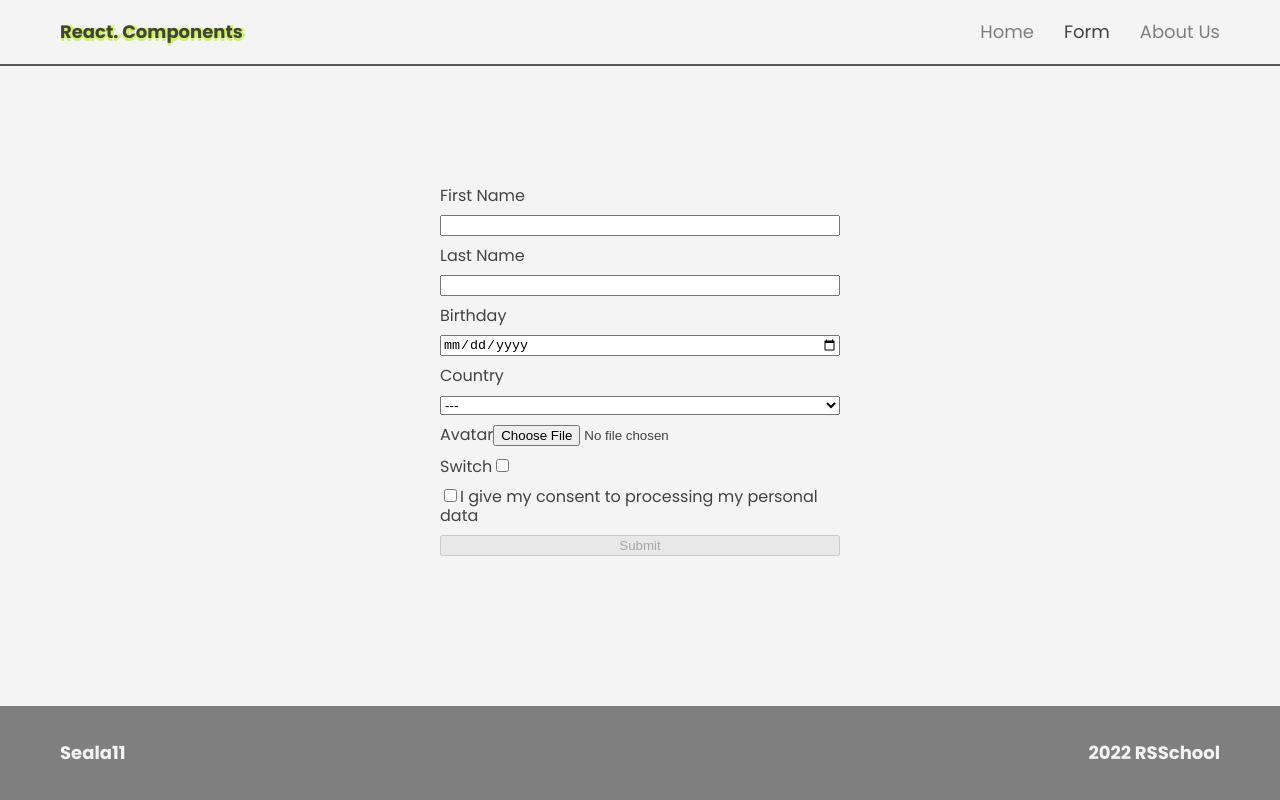
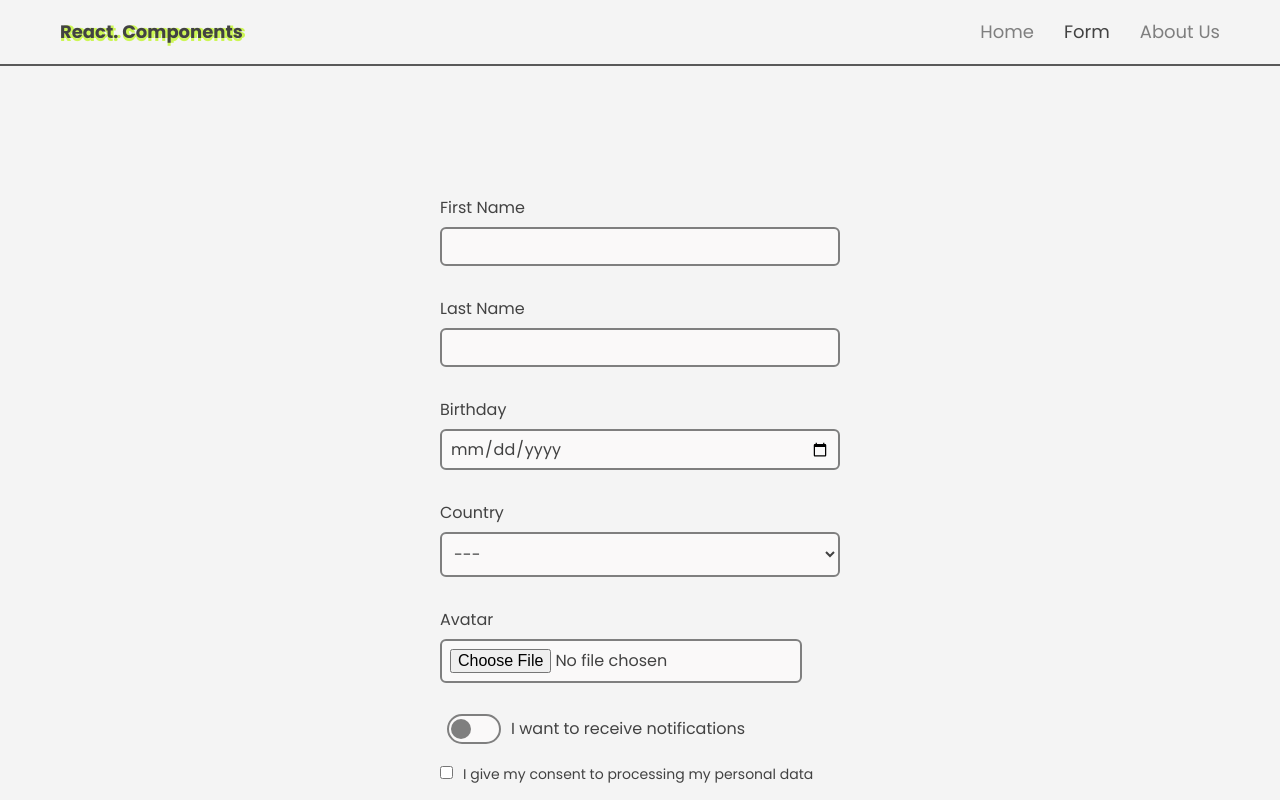
Before and after one commit to Seala11/react-flickr-gallery, a React (Create React App) app: page /form in a window 1280 px wide. Shown: the top 800 px of the page. Built offline with nearby package versions, Linux system fonts and the light colour scheme.

Commit message:
feat: add form style

```diff
--- a/src/app/styles/vars.scss
+++ b/src/app/styles/vars.scss
@@ -11,4 +11,6 @@
   --dark-s: #cccccc;
 
   --primary: #ccf654;
+
+  --error: #d66161;
 }
--- a/src/pages/form/index.module.scss
+++ b/src/pages/form/index.module.scss
@@ -1,13 +1,126 @@
+@use './app/styles/mixins.scss' as *;
+
 .form {
   display: flex;
   flex-direction: column;
   justify-content: center;
   width: 40rem;
   margin: 0 auto;
-  gap: 1rem;
   padding: 12rem 0;
 }
 
+.input {
+  @include poppins;
+  padding: 0.8rem;
+  font-size: 1.6rem;
+  border-radius: 0.6rem;
+  border: 2px solid var(--dark-l);
+  margin: 1rem 0 2.08rem;
+  background-color: var(--light);
+
+  &:focus-visible {
+    outline: none;
+    border: 2px solid var(--dark-xxl);
+  }
+}
+
+.inputError {
+  border: 2px solid var(--error);
+  margin-bottom: 0.5rem;
+}
+
+.label {
+  margin-top: 1.2rem;
+}
+
 .error {
-  color: rgb(214, 97, 97);
+  color: var(--error);
 }
+
+.agreement {
+  line-height: 1;
+  font-size: 1.4rem;
+}
+
+.checkbox {
+  margin-right: 1rem;
+}
+
+.button {
+  @include poppins($color: var(--dark-xl));
+  margin-top: 2rem;
+  padding: 1.5rem;
+  border-radius: 0.5rem;
+  background-color: var(--light);
+  border: 0.2rem solid var(--dark-xl);
+  cursor: pointer;
+  transition: all 0.3s ease-in-out;
+
+  &:hover {
+    color: var(--dark-xxl);
+    background-color: var(--primary);
+  }
+
+  &:disabled {
+    cursor: auto;
+    background-color: var(--dark-s);
+    border: 0.2rem solid var(--dark-l);
+
+    &:hover {
+      $color: var(--dark-xl);
+      background-color: var(--dark-s);
+    }
+  }
+}
+
+// switcher
+
+.switcherWrapper {
+  width: 100%;
+  display: flex;
+  justify-content: flex-start;
+  align-items: center;
+  margin-top: 1rem;
+}
+
+.switcher {
+  height: 0;
+  width: 0;
+  visibility: hidden;
+}
+
+.switcherLabel {
+  display: flex;
+  align-items: center;
+  justify-content: space-between;
+  cursor: pointer;
+  width: 5rem;
+  height: 2.6rem;
+  background: var(--light);
+  border-radius: 10rem;
+  border: 2px solid var(--dark-l);
+  position: relative;
+  transition: background-color 0.2s;
+  margin-right: 1rem;
+}
+
+.switcherLabel .switcherBtn {
+  content: '';
+  position: absolute;
+  top: 0.3rem;
+  left: 0.2rem;
+  width: 2rem;
+  height: 2rem;
+  border-radius: 50%;
+  transition: 0.2s;
+  background: var(--dark-l);
+}
+
+.switcher:checked + .switcherLabel .switcherBtn {
+  left: calc(100% - 2px);
+  transform: translateX(-100%);
+}
+
+.switcher:checked + .switcherLabel {
+  background: var(--primary);
+}
--- a/src/pages/form/index.tsx
+++ b/src/pages/form/index.tsx
@@ -91,24 +91,33 @@ class Form extends React.Component {
     for (const [key, val] of map) {
       switch (key) {
         case UserInput.FIRST_NAME: {
-          if (`${val}`.length < 2) errors[UserInput.FIRST_NAME] = 'Should contain at least 2 chars';
+          if (`${val}`.length < 2)
+            errors[UserInput.FIRST_NAME] = 'Should contain at least 2 characters';
           break;
         }
         case UserInput.LAST_NAME: {
-          if (`${val}`.length < 2) errors[UserInput.LAST_NAME] = 'Should contain at least 2 chars';
+          if (`${val}`.length < 2)
+            errors[UserInput.LAST_NAME] = 'Should contain at least 2 characters';
           break;
         }
         case UserInput.BIRTHDAY: {
-          if (!val) errors[UserInput.BIRTHDAY] = 'Pick correct birth date';
+          const today = new Date();
+          if (!val) errors[UserInput.BIRTHDAY] = 'Birth date is required';
+          if (
+            new Date(`${val}`).getTime() >= today.getTime() ||
+            new Date(`${val}`).getUTCFullYear() < 1900
+          )
+            errors[UserInput.BIRTHDAY] = 'Invalid birth date';
+
           break;
         }
         case UserInput.COUNTRY: {
-          if (`${val}` === '---') errors[UserInput.COUNTRY] = 'Pick your country';
+          if (`${val}` === '---') errors[UserInput.COUNTRY] = 'Country is required';
           break;
         }
         case UserInput.AVATAR: {
           if (val instanceof File && !val.name) {
-            errors[UserInput.AVATAR] = 'You should upload avatar';
+            errors[UserInput.AVATAR] = 'Avatar is required';
           }
           break;
         }
@@ -141,8 +150,11 @@ class Form extends React.Component {
           onSubmit={this.handleSubmit}
           data-testid="react-form"
           autoComplete="off"
+          noValidate
         >
-          <label htmlFor="firstName">First Name</label>
+          <label htmlFor="firstName" className={styles.label}>
+            First Name
+          </label>
           <input
             id="firstName"
             name="firstName"
@@ -150,10 +162,13 @@ class Form extends React.Component {
             data-testid="firstName"
             onChange={this.enableSubmitButton}
             autoComplete="off"
+            className={`${styles.input} ${errors.firstName ? styles.inputError : ''}`}
           />
           {errors.firstName && <small className={styles.error}>{errors.firstName}</small>}
 
-          <label htmlFor="lastName">Last Name</label>
+          <label htmlFor="lastName" className={styles.label}>
+            Last Name
+          </label>
           <input
             id="lastName"
             name="lastName"
@@ -161,10 +176,13 @@ class Form extends React.Component {
             type="text"
             autoComplete="off"
             onChange={this.enableSubmitButton}
+            className={`${styles.input} ${errors.lastName ? styles.inputError : ''}`}
           />
           {errors.lastName && <small className={styles.error}>{errors.lastName}</small>}
 
-          <label htmlFor="birthday">Birthday</label>
+          <label htmlFor="birthday" className={styles.label}>
+            Birthday
+          </label>
           <input
             id="birthday"
             type="date"
@@ -172,15 +190,19 @@ class Form extends React.Component {
             data-testid="birthday"
             autoComplete="off"
             onChange={this.enableSubmitButton}
+            className={`${styles.input} ${errors.birthday ? styles.inputError : ''}`}
           />
           {errors.birthday && <small className={styles.error}>{errors.birthday}</small>}
 
-          <label htmlFor="country">Country</label>
+          <label htmlFor="country" className={styles.label}>
+            Country
+          </label>
           <select
             id="country"
             data-testid="country"
             onChange={this.enableSubmitButton}
             name="country"
+            className={`${styles.input} ${errors.country ? styles.inputError : ''}`}
           >
             <option hidden>---</option>
             {COUNTRIES.map((country) => (
@@ -191,7 +213,7 @@ class Form extends React.Component {
           </select>
           {errors.country && <small className={styles.error}>{errors.country}</small>}
 
-          <label htmlFor="avatar">
+          <label htmlFor="avatar" className={styles.label}>
             Avatar
             <input
               type="file"
@@ -200,29 +222,46 @@ class Form extends React.Component {
               data-testid="avatar"
               onChange={this.enableSubmitButton}
               accept="image/png, image/jpeg, image/webp"
+              className={`${styles.input} ${errors.avatar ? styles.inputError : ''}`}
             />
           </label>
           {errors.avatar && <small className={styles.error}>{errors.avatar}</small>}
 
-          <label htmlFor="gender">
-            Switch
-            <input id="gender" name="gender" type="checkbox" data-testid="gender" />
-            <span />
-          </label>
+          <div className={styles.switcherWrapper}>
+            <input
+              id="gender"
+              name="gender"
+              type="checkbox"
+              data-testid="gender"
+              className={styles.switcher}
+            />
+            <label htmlFor="gender" className={styles.switcherLabel}>
+              <span className={styles.switcherBtn} />
+            </label>
+            <span>I want to receive notifications</span>
+          </div>
 
-          <label htmlFor="agreement">
+          <label htmlFor="agreement" className={`${styles.agreement} ${styles.label}`}>
             <input
               id="agreement"
               name="agreement"
               type="checkbox"
               data-testid="agreement"
               onChange={this.enableSubmitButton}
+              className={`${styles.input} ${styles.checkbox} ${
+                errors.agreement ? styles.inputError : ''
+              }`}
             />
             I give my consent to processing my personal data
           </label>
           {errors.agreement && <small className={styles.error}>{errors.agreement}</small>}
 
-          <button type="submit" data-testid="submit-button" disabled={this.state.disabled}>
+          <button
+            type="submit"
+            data-testid="submit-button"
+            disabled={this.state.disabled}
+            className={styles.button}
+          >
             Submit
           </button>
         </form>
```
Also changed, not shown: 1 other file (tests, documents, lock files or other folders).
